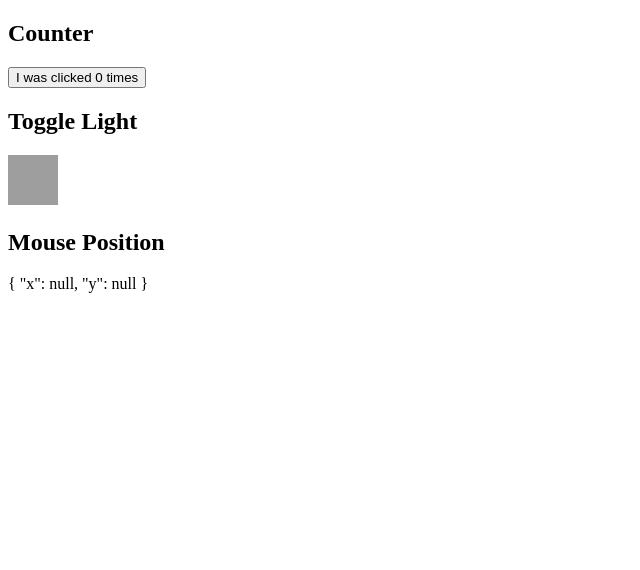
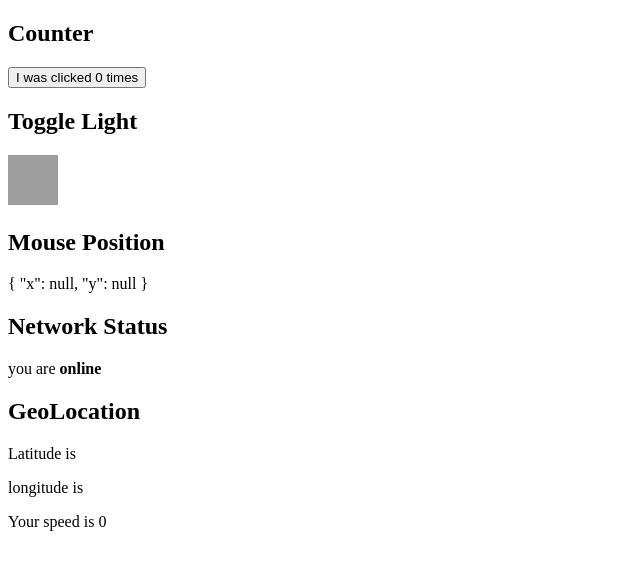
Before and after one commit to Rterrell25/messing-with-hooks, a React (Create React App) app: page / in a window 1280 px wide. Shown: the top 570 px of the page, without its empty margins (0-640 px from the left). Built offline with nearby package versions, Linux system fonts and the light colour scheme; no server answers; grey boxes are pictures that could not be loaded.

Commit message:
added cleanup to the useEffect to ensure location tracking is not continuously running in the background causing memory leaks

```diff
--- a/src/App.js
+++ b/src/App.js
@@ -1,18 +1,42 @@
 import React, { useState, useEffect } from "react"
+
+const initialLocationState = {
+  latitude: null,
+  longitude: null,
+  speed: null
+}
 
 const App = () => {
   const [count, setCount] = useState(0)
   const [isOn, setIsOn] = useState(false)
   const [mousePosition, setMousePosition] = useState({ x: null, y: null })
+  const [status, setStatus] = useState(navigator.onLine)
+  const [{ latitude, longitude, speed }, setLocation] = useState(
+    initialLocationState
+  )
 
   useEffect(() => {
     document.title = `You have clicked ${count} times`
     window.addEventListener("mousemove", handleMouseMove)
-
+    window.addEventListener("onine", handleOnline)
+    window.addEventListener("offline", handleOffline)
+    navigator.geolocation.getCurrentPosition(handleGeoLocation)
+    const watchId = navigator.geolocation.watchPosition(handleGeoLocation)
     return () => {
       window.removeEventListener("mousemove", handleMouseMove)
+      window.removeEventListener("onine", handleOnline)
+      window.removeEventListener("offline", handleOffline)
+      navigator.geolocation.clearWatch(watchId)
     }
   }, [count])
+
+  const handleOnline = () => {
+    setStatus(true)
+  }
+
+  const handleOffline = () => {
+    setStatus(false)
+  }
 
   const handleMouseMove = event => {
     setMousePosition({
@@ -27,6 +51,14 @@
 
   const toggleLight = () => {
     setIsOn(previsOn => !previsOn)
+  }
+
+  const handleGeoLocation = event => {
+    setLocation({
+      latitude: event.coords.latitude,
+      longitude: event.coords.longitude,
+      speed: event.coords.speed
+    })
   }
 
   return (
@@ -50,6 +82,14 @@
       <h2>Mouse Position</h2>
       {JSON.stringify(mousePosition, null, 2)}
       <br />
+      <h2>Network Status</h2>
+      <p>
+        you are <strong>{status ? "online" : "offline"}</strong>
+      </p>
+      <h2>GeoLocation</h2>
+      <p>Latitude is {latitude}</p>
+      <p>longitude is {longitude}</p>
+      <p>Your speed is {speed ? speed : "0"}</p>
     </>
   )
 }
```
